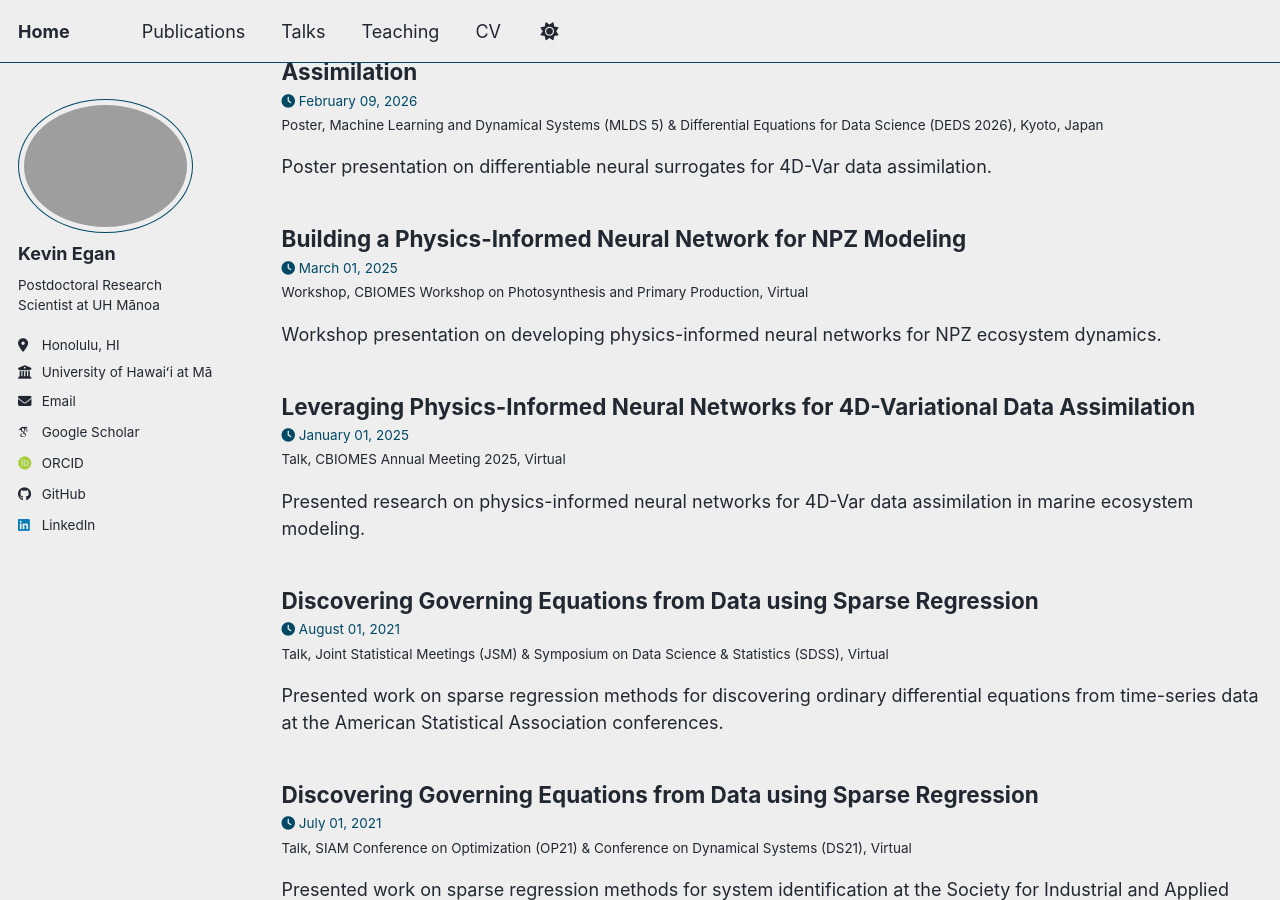
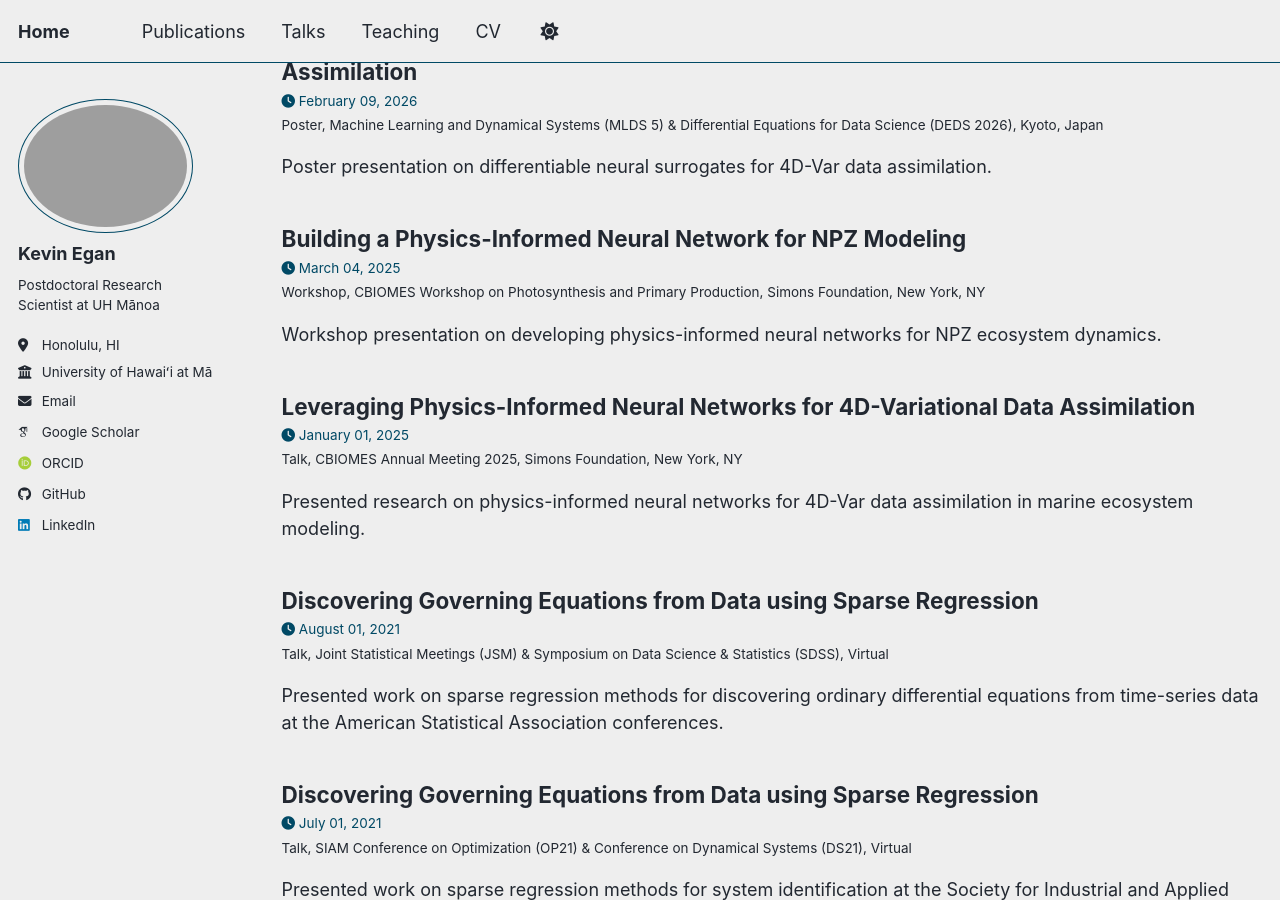
Before and after one commit to kevinegan31/kevinegan31.github.io, a Jekyll site: the page built from _pages/talks.html, in a window 1280 px wide and 900 px high, scrolled down 335 px. Built offline with Jekyll 4.4.1, drawn with Linux system fonts in a browser that asks for light colours; some web fonts are replaced; a script bundle is joined from its source files by our own code; library files that are not in the unit come from our copies.

Commit message:
Update event locations and dates for talks and workshops to reflect accurate information

```diff
--- a/_talks/2025-03-cbiomes-npz.md
+++ b/_talks/2025-03-cbiomes-npz.md
@@ -4,8 +4,8 @@ collection: talks
 type: "Workshop"
 permalink: /talks/2025-03-cbiomes-npz
 venue: "CBIOMES Workshop on Photosynthesis and Primary Production"
-date: 2025-03-01
-location: "Virtual"
+date: 2025-03-04
+location: "Simons Foundation, New York, NY"
 ---
 
 Workshop presentation on developing physics-informed neural networks for NPZ ecosystem dynamics.
--- a/_talks/2025-cbiomes-annual.md
+++ b/_talks/2025-cbiomes-annual.md
@@ -5,7 +5,7 @@ type: "Talk"
 permalink: /talks/2025-cbiomes-annual
 venue: "CBIOMES Annual Meeting 2025"
 date: 2025-01-01
-location: "Virtual"
+location: "Simons Foundation, New York, NY"
 ---
 
 Presented research on physics-informed neural networks for 4D-Var data assimilation in marine ecosystem modeling.
```
Also changed, not shown: _teaching/2026-cbiomes-workshop.md (+1 -1 lines).
